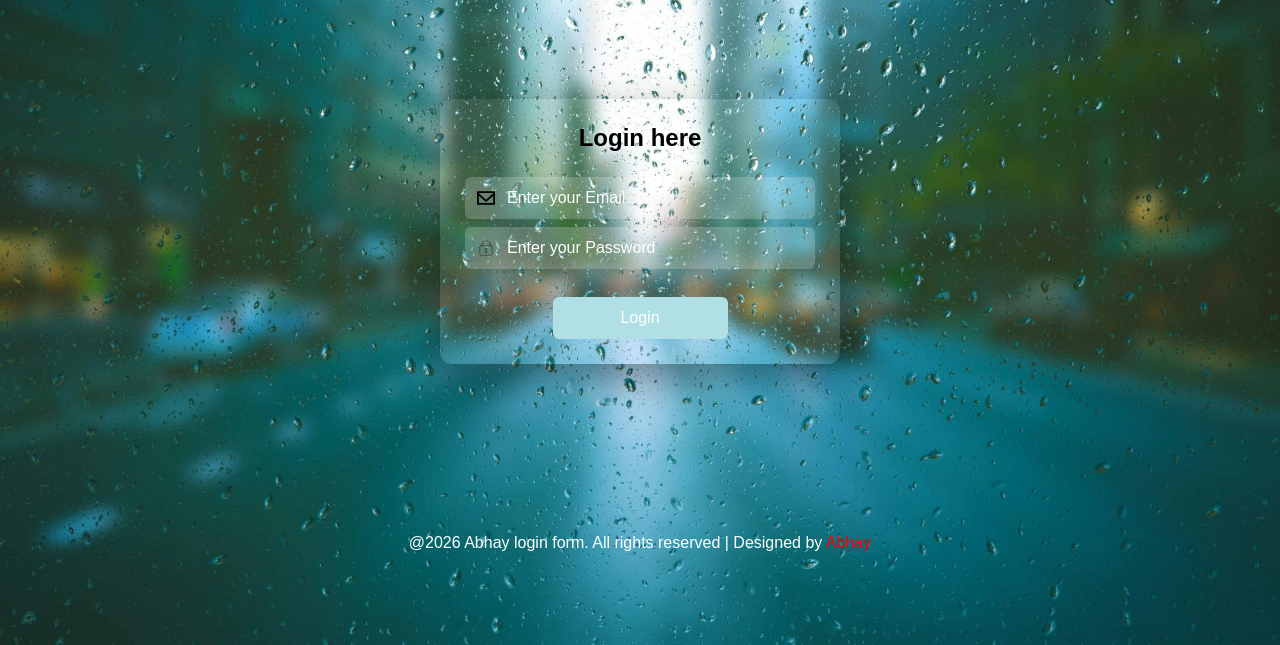
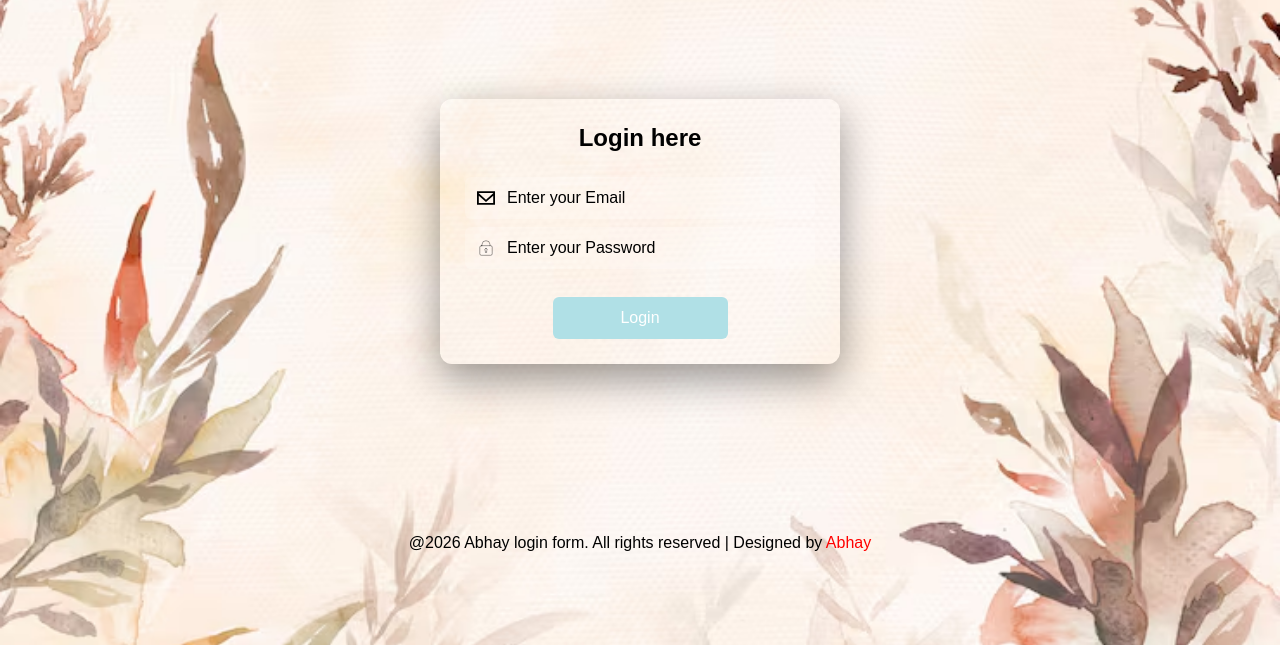
Before and after one commit to abhaysheladiya01/Loginform-hansdon, a plain HTML site: page index.html in a window 1280 px wide. Shown: the part 155-800 px from the top of the page. Drawn offline with Linux system fonts and the light colour scheme.

Commit message:
background/container set

```diff
--- a/styles.css
+++ b/Assets/style/styles.css
@@ -7,7 +7,7 @@
 body {
     font-family: Arial, sans-serif;
     min-height: 100vh;
-    background-image: url("background.jpg");
+    background-image: url("../images/background.png");
     background-size: cover;
     background-position: center;
     display: flex;
@@ -76,11 +76,11 @@ h1.style-heading {
     outline: none;
     font-size: 1rem;
     background: rgba(255,255,255,0.2);
-    color: white;
+    color: black;
 }
 
 .form-group input::placeholder {
-    color: white;
+    color: black;
 }
 
 .form-group .icon {
@@ -109,7 +109,7 @@ button:hover {
 }
 
 footer {
-    color: white;
+    color: black;
     font-size: 1rem;
     text-align: center;
     margin-top: 20px;
--- a/index.html
+++ b/index.html
@@ -4,7 +4,7 @@
     <meta charset="UTF-8" />
     <meta name="viewport" content="width=device-width, initial-scale=1.0" />
     <title>Login Form</title>
-    <link rel="stylesheet" href="styles.css" />
+    <link rel="stylesheet" href="Assets/style/styles.css" />
   </head>
   <body>
     <h1 class="style-heading">
@@ -19,7 +19,7 @@
 
         <form class="login-form">
           <div class="form-group">
-            <img src="email.svg" class="icon" alt="Email Icon" />
+            <img src="Assets/icons/email.svg" class="icon" alt="Email Icon" />
             <input
               type="email"
               name="email"
@@ -29,7 +29,7 @@
           </div>
 
           <div class="form-group">
-            <img src="password.svg" class="icon" alt="Password Icon" />
+            <img src="Assets/icons/password.svg" class="icon" alt="Password Icon" />
             <input
               type="password"
               name="password"
```
Also changed, not shown: Assets/icons/email.svg (renamed from email.svg), Assets/icons/password.svg (renamed from password.svg), Assets/images/background.png (added), background.jpg (deleted).
